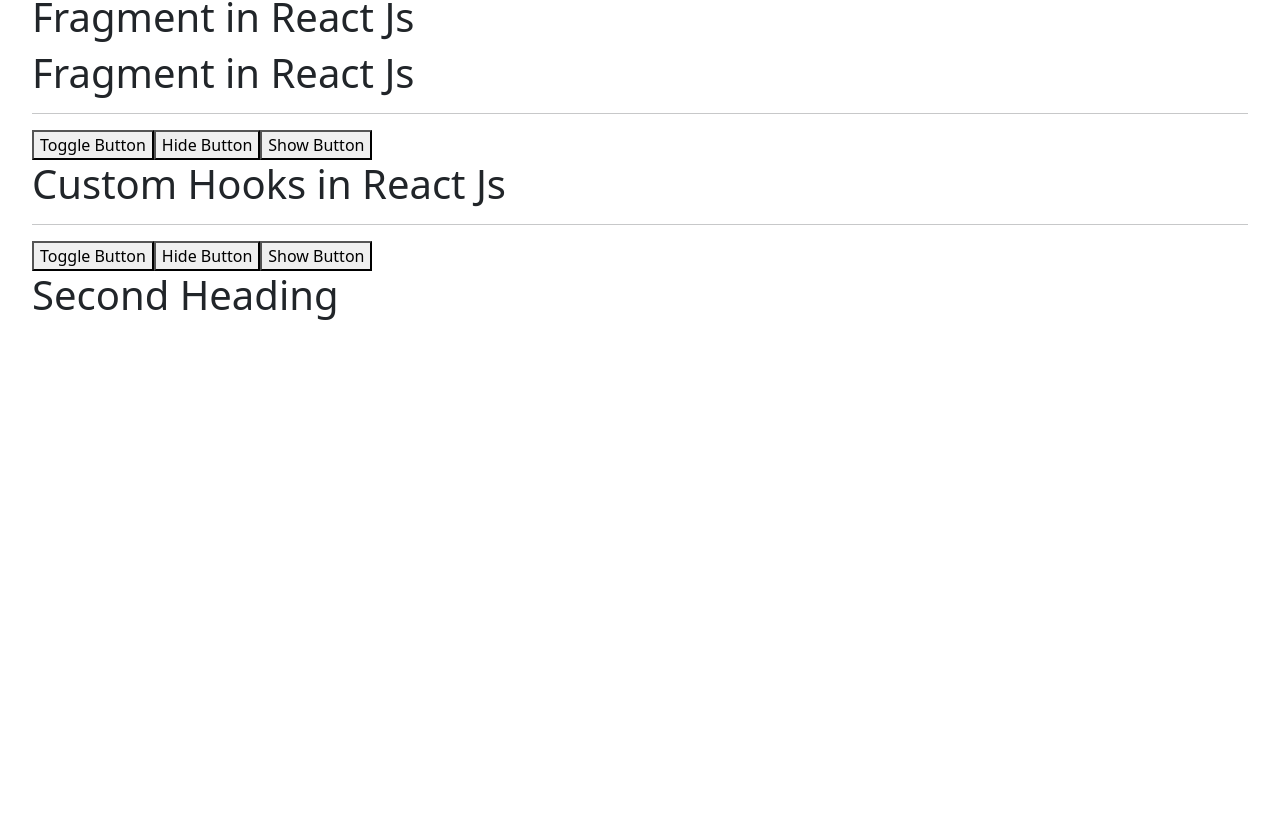
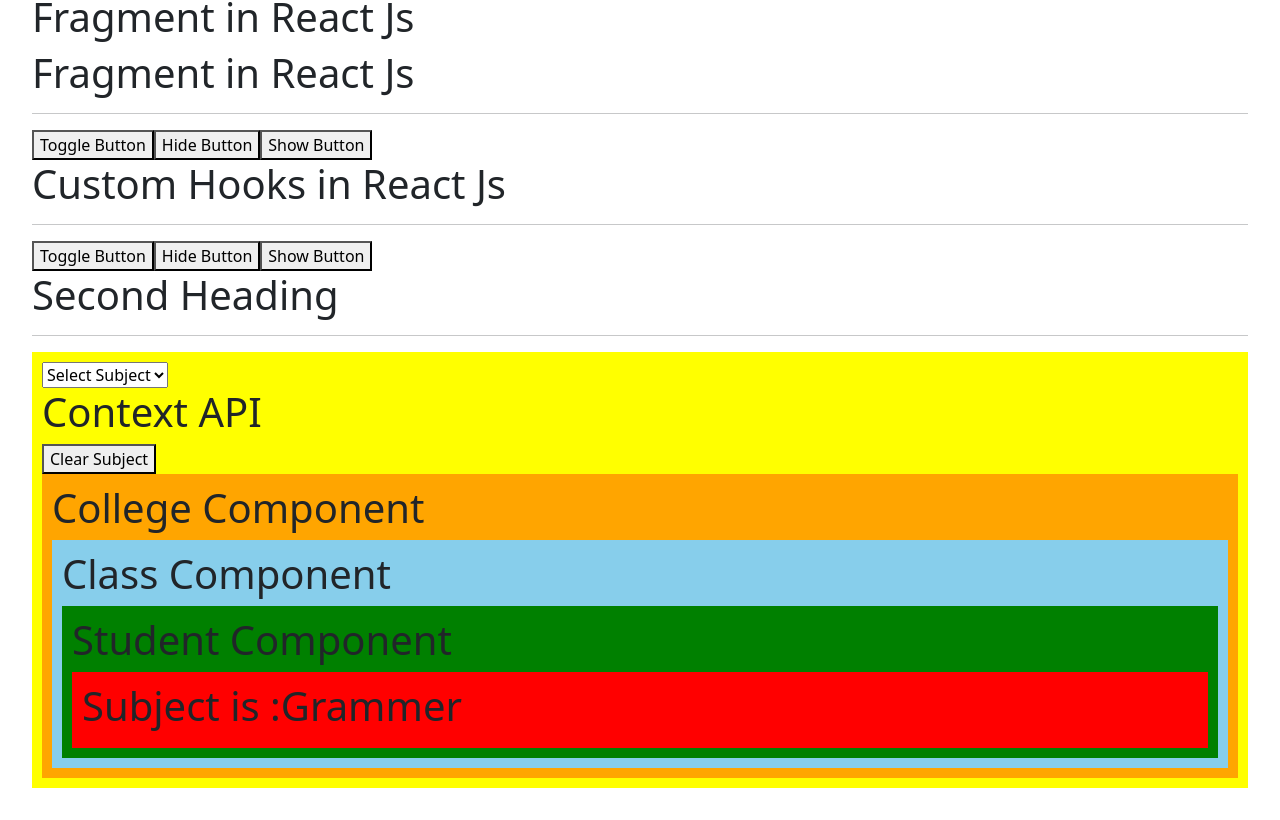
Before and after one commit to prachipundir29/react-project, a React app in the folder basic-react-practice/react-blog2/: page / in a window 1280 px wide. Shown: the part 8306-9126 px from the top of the page. Before the commit the page ends 8665 px from the top, so only its background shows below. Built offline with nearby package versions, Linux system fonts and the light colour scheme; the HTML template or start-up script is replaced by a standard one.

Commit message:
Context API

```diff
--- a/basic-react-practice/react-blog2/package.json
+++ b/basic-react-practice/react-blog2/package.json
@@ -14,6 +14,7 @@
     "react": "^19.1.1",
     "react-bootstrap": "^2.10.10",
     "react-dom": "^19.1.1",
+    "react-router": "^7.9.5",
     "styled-components": "^6.1.19"
   },
   "devDependencies": {
--- a/basic-react-practice/react-blog2/src/App.jsx
+++ b/basic-react-practice/react-blog2/src/App.jsx
@@ -23,6 +23,7 @@ import UseAction from "./Components/useActionHook/useAction.jsx";
 import UseId from "./Components/UseId Hook/UseId.jsx";
 import Fragment from "./Components/Fragment/Fragment.jsx";
 import CustomHook from "./Components/CustomHook/CutomHook.jsx";
+import ContextAPI from "./Components/ContextAPI/ContextAPI.jsx";
 
 function App() {
   //Input Value
@@ -390,6 +391,10 @@ function App() {
       <hr />
       {/* 35. Custom Hook in React Js */}
       <CustomHook />
+
+      <hr />
+      {/* 36. Context API in React Js */}
+      <ContextAPI />
     </>
   );
 }
--- /dev/null
+++ b/basic-react-practice/react-blog2/src/Components/ContextAPI/ClassComponent.jsx
@@ -0,0 +1,13 @@
+import React from 'react'
+import Student from './Student'
+
+const ClassComponent = () => {
+  return (
+    <div style={{backgroundColor: "SkyBlue", padding:"10px"}}>
+      <h1>Class Component </h1>
+      <Student />
+    </div>
+  )
+}
+
+export default ClassComponent
--- /dev/null
+++ b/basic-react-practice/react-blog2/src/Components/ContextAPI/College.jsx
@@ -0,0 +1,13 @@
+import React from 'react'
+import ClassComponent from './ClassComponent.jsx'
+
+const College = () => {
+  return (
+    <div style={{backgroundColor: "Orange", padding:"10px"}}>
+      <h1>College Component </h1>
+      <ClassComponent />
+    </div>
+  )
+}
+
+export default College
--- /dev/null
+++ b/basic-react-practice/react-blog2/src/Components/ContextAPI/ContextAPI.jsx
@@ -0,0 +1,26 @@
+import React, { useState } from 'react'
+import College from './College.jsx'
+import { SubjectContext } from './ContextData.jsx'
+
+
+const ContextAPI = () => {
+  const [subject, setSubject] = useState('Grammer')
+  return (
+    <div style={{backgroundColor: "Yellow", padding:"10px"}}>
+     <SubjectContext.Provider value={subject}>
+      <select Value={subject} onChange={(event) => setSubject(event.target.value)}>
+        <option value="">Select Subject </option>
+        <option value="Physics">Physics</option>
+        <option value="Chemistry">Chemistry</option>
+        <option value="Mathematics">Mathematics</option>
+      </select>
+      <h1>Context API </h1>
+      <button onClick={()=> setSubject('')}>Clear Subject</button>
+      <College />
+     </SubjectContext.Provider>
+
+    </div>
+  )
+}
+
+export default ContextAPI
--- /dev/null
+++ b/basic-react-practice/react-blog2/src/Components/ContextAPI/ContextData.jsx
@@ -0,0 +1,3 @@
+import { createContext } from "react";
+
+export const SubjectContext = createContext("Maths");
--- /dev/null
+++ b/basic-react-practice/react-blog2/src/Components/ContextAPI/Student.jsx
@@ -0,0 +1,13 @@
+import React from 'react'
+import Subject from './Subject'
+
+const Student = () => {
+  return (
+    <div  style={{backgroundColor: "green", padding:"10px"}}>
+      <h1>Student Component</h1>
+      <Subject />
+    </div>
+  )
+}
+
+export default Student
--- /dev/null
+++ b/basic-react-practice/react-blog2/src/Components/ContextAPI/Subject.jsx
@@ -0,0 +1,14 @@
+import React from 'react'
+import { useContext } from 'react'
+import { SubjectContext } from './ContextData'
+
+const Subject = () => {
+    const subject = useContext(SubjectContext)  // context value accesss
+  return (
+    <div  style={{backgroundColor: "red", padding:"10px"}}>
+      <h1>Subject is :{subject}</h1>
+    </div>
+  )
+}
+
+export default Subject
```
Also changed, not shown: 1 other file (tests, documents, lock files or other folders).
